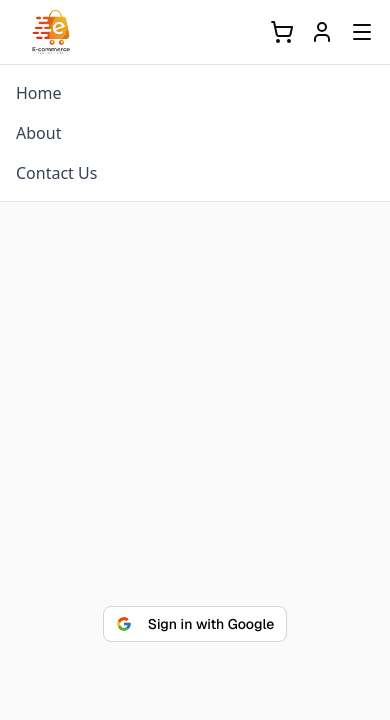
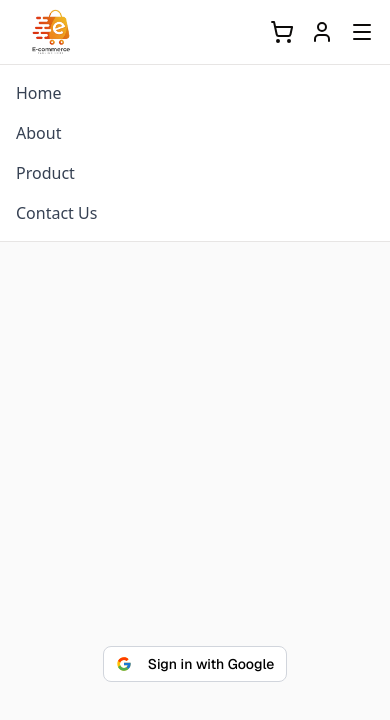
Before and after one commit to nayyar-hussain/Vera-Mart, a Next.js app: page / in a window 390 px wide. Both pictures are taken after a click on the button 362 px from the left and 32 px from the top of the page. Shown: the top 720 px of the page. Built offline with nearby package versions, Linux system fonts and the light colour scheme; no server answers; the database is empty.

Commit message:
Product Link Added in navbar

```diff
--- a/Component/Navbar.tsx
+++ b/Component/Navbar.tsx
@@ -108,6 +108,9 @@ export default function Navbar() {
               <Link href="/ecom/about">About</Link>
             </li>
             <li>
+              <Link href="/ecom">Product</Link>
+            </li>
+            <li>
               <Link href="/ecom/contact">Contact Us</Link>
             </li>{" "}
             {session?.user?.email === "nayyarhussain125@gmail.com" && (
```
